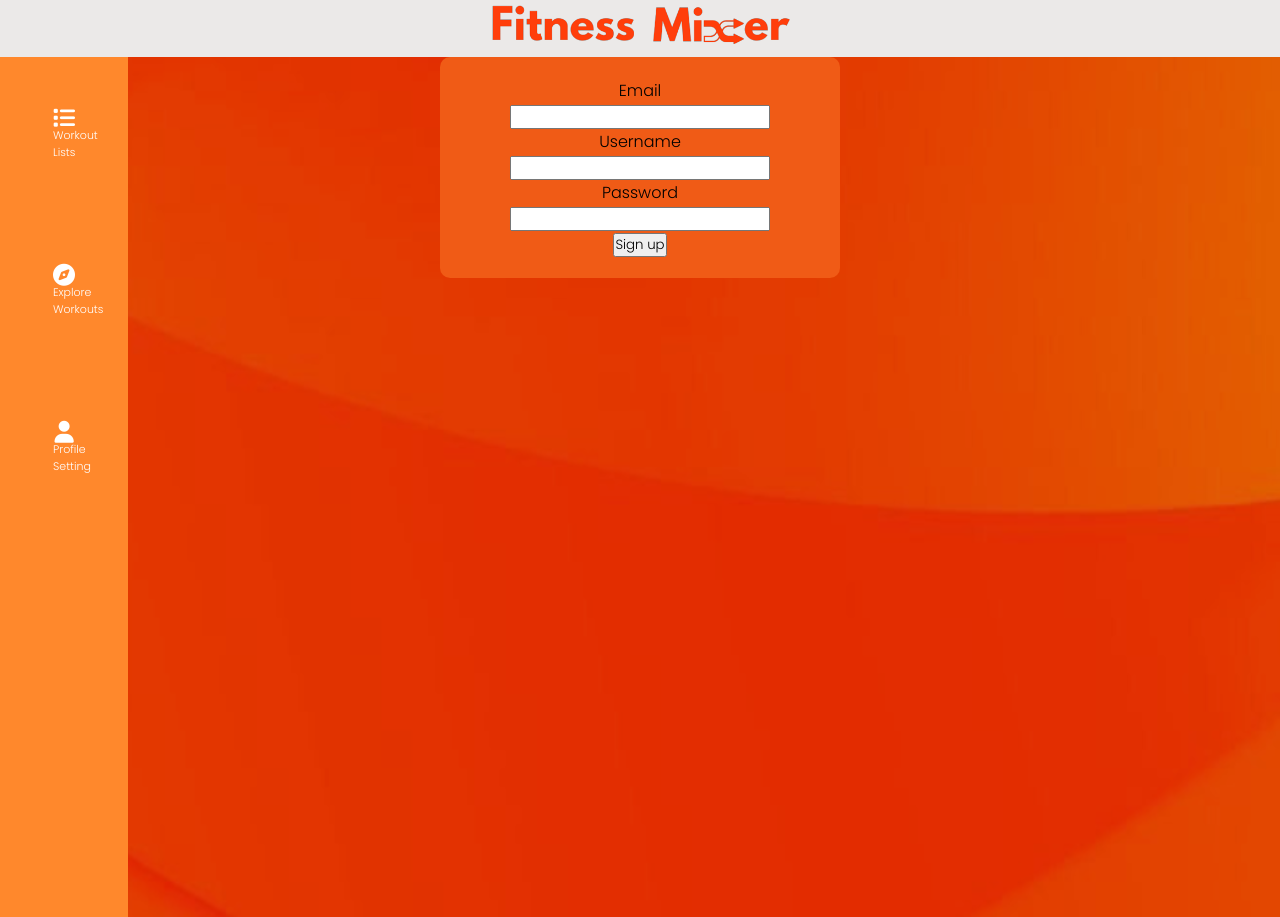
After one commit to FitnessMixer/fitness-mixer, a Flask app: template App/templates/editProfile.html in a window 1280 px wide. The commit adds this page. Run offline with Flask 3, Linux system fonts and the light colour scheme; the template is opened without the code that fills it, so the values that code supplies are empty; some libraries are stand-ins or nearby versions.

Commit message:
made progrss

```diff
--- /dev/null
+++ b/App/templates/editProfile.html
@@ -0,0 +1,76 @@
+<!doctype html>
+<html lang="en">
+<head>
+  <meta charset="utf-8">
+  <meta name="viewport" content="width=device-width">
+
+  <title> Fitness Mixer</title>
+  <link rel="stylesheet" href="/static/home.css">
+
+  <script src="https://kit.fontawesome.com/5eb8cc4bfc.js" crossorigin="anonymous"></script>
+
+
+</head>
+
+<body>
+
+  <div class="main-header">
+    <image id="img" src="/static/img/orange logo.png" alt="title image"/>
+
+  </div>
+
+  <div class ="wrapper">
+    <div class ="sidebar">
+
+      <ul>
+        <li><a href="/mylist"><i class="fa-solid fa-list fa-2xl"></i> Workout Lists</a></li>
+
+        <li><a href="/loadlist"><i class="fa-solid fa-compass fa-2xl"></i>Explore Workouts</a></li>
+
+        <li><a href="/editProfile"><i class="fa-solid fa-user fa-2xl"></i> Profile Setting</a></li>
+
+      </ul>
+    </div> <!--end div for sidebar-->
+  </div>
+    <div class= "main-content">
+        <div class="card">
+        <form id="editProfileForm" method="POST" action="/editProfile" style="padding:1em">
+            <!-- Enter ur stuff for for submission to the database here-->
+            <div class="inputbox">
+              <div class="d-flex justify-content-between align-items-center">
+                <span>Email</span>
+              </div>
+              <input type="text" name="email" type="email" class="form-control" required="required">
+            </div>
+              <div class="inputbox">
+              <div class="d-flex justify-content-between align-items-center">
+                <span>Username</span>
+              </div>
+              <input type="text" name="username" type="username" class="form-control" required="required">
+              </div>
+            <div class="inputbox">
+              <div class="d-flex justify-content-between align-items-center">
+                <span>Password</span>
+              </div>
+              <input type="password" name="password" type="password" class="form-control" required="required">
+            </div>
+            <div class="subcontent center-vertical">
+            <button class="btn btn-primary btn-block" type="submit" class="blue text-white btn">
+              Sign up
+            </button>
+            </div>
+        </form>
+        </div>
+
+    </div>
+
+    <div class= "info">
+
+
+  </div>
+
+
+
+</body>
+
+</html>
--- a/App/templates/home.html
+++ b/App/templates/home.html
@@ -45,7 +45,7 @@
 
         {% if current_user.is_authenticated %}
           {% for exercise in exercises %}
-            <div class="card" padding:1em>
+            <div class="card" style=padding:1em>
               <span class="card-title">{{exercise["exercise_name"]}}
                 <p>Target: {{exercise["target"]["Primary"]}}</p>
                 <p>Force: {{exercise["Force"]}}</p>
```
Also changed, not shown: App/views/index.py (+13 -2 lines).
